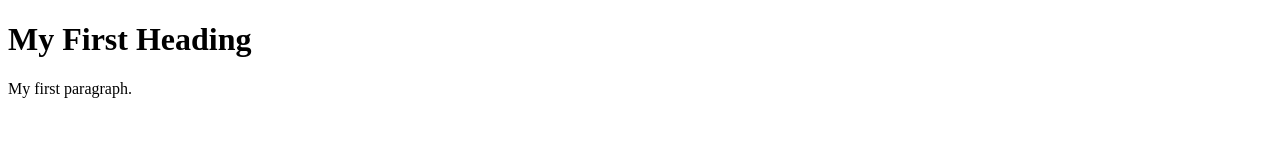
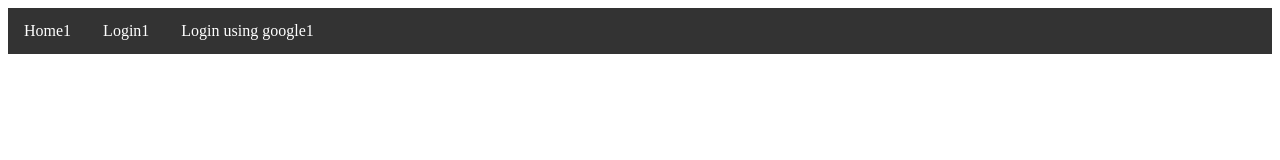
Before and after one commit to bineshpjena/first_trial, a plain HTML site: page index1.html in a window 1280 px wide. Drawn offline with Linux system fonts and the light colour scheme.

Commit message:
Update index1.html

```diff
--- a/index1.html
+++ b/index1.html
@@ -1,10 +1,45 @@
 <!DOCTYPE html>
-<html>
+<html lang="en">
+<head>
+    <meta charset="UTF-8">
+    <meta name="viewport" content="width=device-width, initial-scale=1.0">
+    <meta http-equiv="X-UA-Compatible" content="ie=edge">
+    <title>Oauth </title><style>
+    ul {
+  list-style-type: none;
+  margin: 0;
+  padding: 0;
+  overflow: hidden;
+  background-color: #333;
+}
+
+li {
+  float: left;
+}
+
+li a {
+  display: block;
+  color: white;
+  text-align: center;
+  padding: 14px 16px;
+  text-decoration: none;
+}
+
+/* Change the link color to #111 (black) on hover */
+li a:hover {
+  background-color: #111;
+}</style>
+</head>
 <body>
+    <nav>
 
-<h1>My First Heading</h1>
+        <ul>
+            <li>
+                <a href="/home">Home1</a> </li>
+                <li>  <a href="/auth/login">Login1</a></li>
+                <li>  <a href="/auth/google">Login using google1</a></li>
 
-<p>My first paragraph.</p>
-
+        </ul>
+    </nav>
 </body>
 </html>
```
